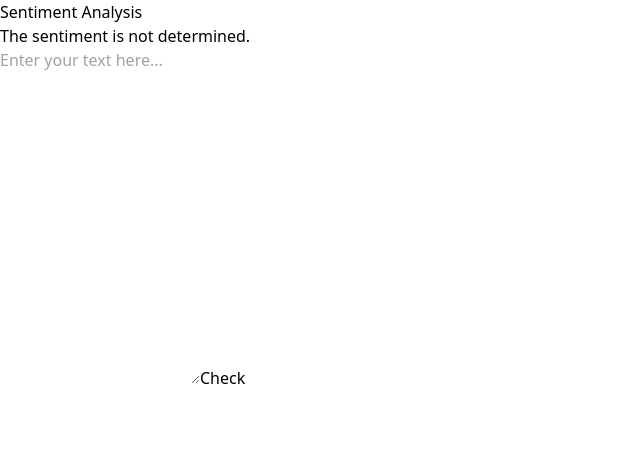
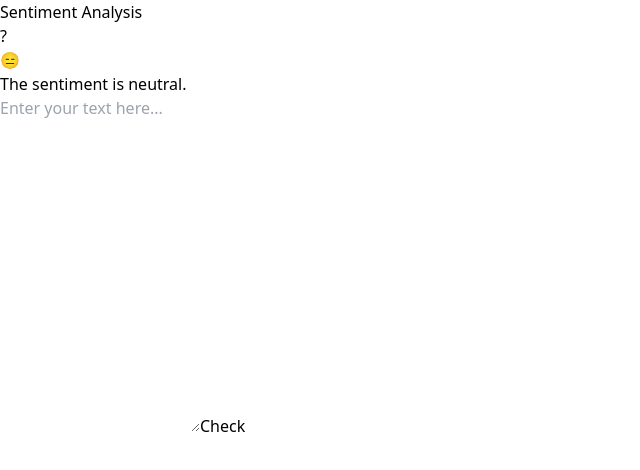
Before and after one commit to saurluca/sentiment-analysis, a React (Vite) app: page / in a window 1280 px wide. Shown: the top 470 px of the page, without its empty margins (0-640 px from the left). Built offline with nearby package versions, Linux system fonts and the light colour scheme; no server answers.

Commit message:
added Tooltip

```diff
--- a/src/App.tsx
+++ b/src/App.tsx
@@ -1,4 +1,5 @@
 import {useState} from "react";
+import Tooltip from "./components/Tooltip";
 
 
 type Sentiment = "P+" | "P" | "N" | "N+" | "NEU";
@@ -11,6 +12,14 @@ const sentimentColors: Record<Sentiment, string> = {
 }
 
 const useTestMode = true;
+
+const sentimentDetails: Record<Sentiment, { text: string; icon: string; color: string }> = {
+    "P+": { text: "Very Positive", icon: "😍", color: "text-green-600" },
+    "P": { text: "Positive", icon: "😌", color: "text-green-500" },
+    "NEU": { text: "Neutral", icon: "😑", color: "text-gray-500" },
+    "N": { text: "Negative", icon: "😣", color: "text-red-500" },
+    "N+": { text: "Very Negative", icon: "😫", color: "text-red-600" },
+};
 
 function App() {
     const [text, setText] = useState("")
@@ -43,6 +52,7 @@ function App() {
                 await new Promise(resolve => setTimeout(resolve, 1000));
                 setSentiment(getRandomSentiment());
             } else {
+                console.log("sending api request")
                 const response = await fetch("https://api.meaningcloud.com/sentiment-2.1", requestOptions)
                 const data = await response.json();
                 console.log("data", data);
@@ -61,14 +71,32 @@ function App() {
     return (
         <div className="h-dvh w-dvh flex items-center justify-center bg-slate-100">
             <div className={`max-w-xl w-full p-6 bg-white rounded-lg  ${isLoading ? '' : sentimentColors[sentiment]}`}>
-                <h1 className="text-4xl font-bold mb-2">Sentiment Analysis</h1>
+                <div className="flex flex-row items-center justify-between mb-4">
+                    <h1 className="text-2xl font-bold">Sentiment Analysis</h1>
 
+                    <Tooltip content={
+                        <div className="text-gray-600">
+                            <p className="font-medium mb-2">How Sentiment Analysis Works</p>
+                            <p className="mb-2">Sentiment analysis uses AI to determine the emotional tone of text:</p>
+                            <ul className="list-disc ml-4 mt-2 space-y-1">
+                                <li>Very Positive (P+): Extremely favorable</li>
+                                <li>Positive (P): Generally favorable</li>
+                                <li>Neutral (NEU): Neither positive nor negative</li>
+                                <li>Negative (N): Generally unfavorable</li>
+                                <li>Very Negative (N+): Extremely unfavorable</li>
+                            </ul>
+                        </div>
+                    } />
+                </div>
 
-                {sentiment === "NEU" && <p className="text-gray-500">The sentiment is not determined.</p>}
-                {sentiment === "P+" && <p className="text-green-500">The sentiment is positive.</p>}
-                {sentiment === "P" && <p className="text-green-500">The sentiment is positive.</p>}
-                {sentiment === "N" && <p className="text-red-500">The sentiment is negative.</p>}
-                {sentiment === "N+" && <p className="text-red-500">The sentiment is negative.</p>}
+                {sentiment && (
+                    <div className={`flex items-center gap-2 ${sentimentDetails[sentiment].color}`}>
+                        <span className="text-2xl">{sentimentDetails[sentiment].icon}</span>
+                        <p className="text-lg font-medium">
+                            The sentiment is {sentimentDetails[sentiment].text.toLowerCase()}.
+                        </p>
+                    </div>
+                )}
 
                 <textarea
                     rows={14}
@@ -79,7 +107,7 @@ function App() {
                 />
 
                 <button
-                    className="w-full mt-4 bg-blue-500 text-white text-lg font-bold py-2 px-4  rounded-md hover:bg-blue-700 duration-200 transition-all"
+                    className="w-full mt-4 bg-blue-500 text-white text-lg font-bold py-2 px-4 rounded-md hover:bg-blue-700 focus:bg-blue-600 focus:outline-none active:bg-blue-500 duration-200 transition-all"
                     onClick={checkSentiment}
                 >
                     {isLoading ? "Loading..." : "Check"}
--- /dev/null
+++ b/src/components/Tooltip.tsx
@@ -0,0 +1,47 @@
+import { useState, useRef, useEffect } from "react";
+
+type TooltipProps = {
+    content: React.ReactNode;
+};
+
+const Tooltip = ({ content }: TooltipProps) => {
+    const [isVisible, setIsVisible] = useState(false);
+    const tooltipRef = useRef<HTMLDivElement>(null);
+
+    useEffect(() => {
+        const handleClickOutside = (event: MouseEvent) => {
+            if (tooltipRef.current && !tooltipRef.current.contains(event.target as Node)) {
+                setIsVisible(false);
+            }
+        };
+
+        document.addEventListener('mousedown', handleClickOutside);
+        return () => document.removeEventListener('mousedown', handleClickOutside);
+    }, []);
+
+    return (
+        <div className="relative inline-block" ref={tooltipRef}>
+            <button
+                onClick={() => setIsVisible(!isVisible)}
+                className="w-6 h-6 flex items-center justify-center rounded-full border-2 border-gray-400 text-gray-500 hover:text-gray-700 hover:border-gray-600 focus:outline-none"
+                aria-label="Show sentiment analysis explanation"
+            >
+                ?
+            </button>
+            {isVisible && (
+                <div className="absolute z-10 w-80 p-4 mt-2 -right-2 text-sm bg-white rounded-md shadow-lg border border-gray-200">
+                    {content}
+                    <button
+                        onClick={() => setIsVisible(false)}
+                        className="absolute top-2 right-2 text-gray-400 hover:text-gray-600"
+                        aria-label="Close explanation"
+                    >
+                        ×
+                    </button>
+                </div>
+            )}
+        </div>
+    );
+};
+
+export default Tooltip;
```
